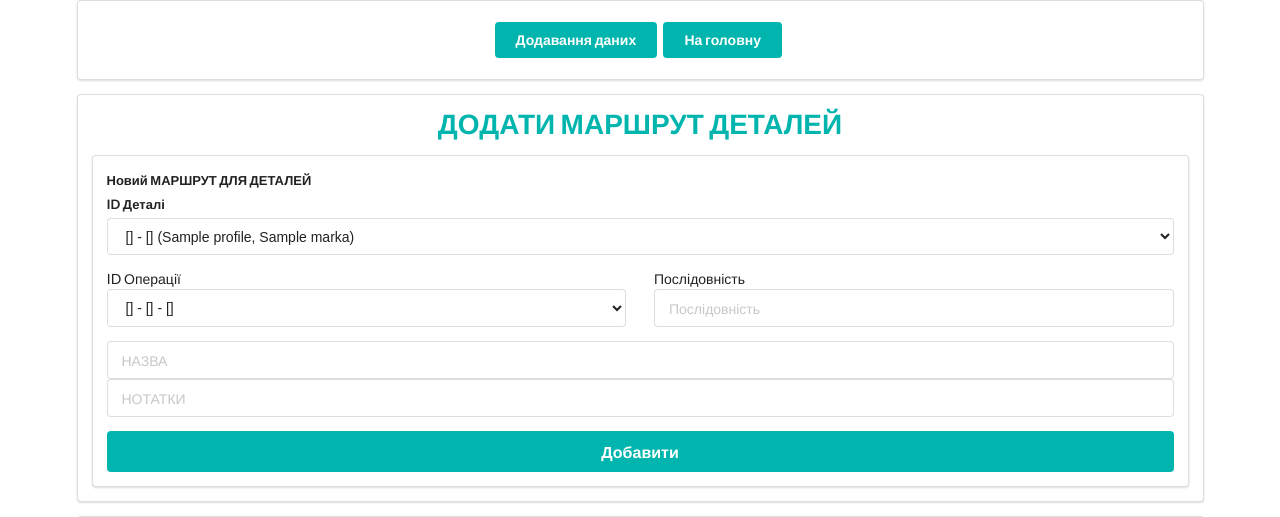
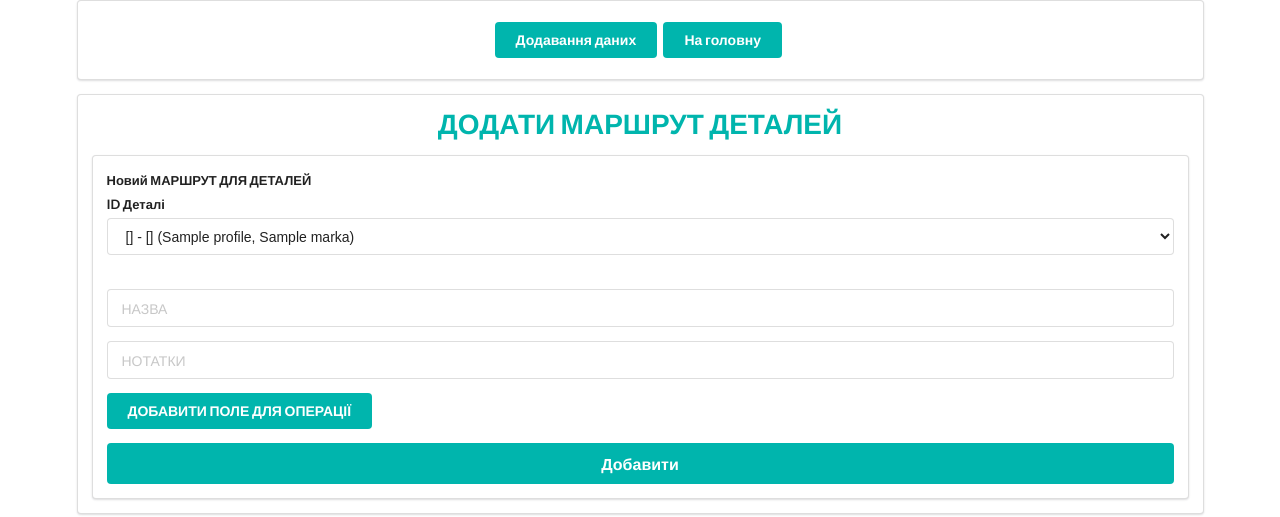
Before and after one commit to byigorduvanov/python_sobivartist, a FastAPI app: template templates/detail_m_k/detail_m_k.html in a window 1280 px wide. Shown: the top 517 px of the page. Run offline with FastAPI, Linux system fonts and the light colour scheme; the template is opened without the code that fills it: most values are stand-ins (such as "Sample title", 1, 10 or a date in 2020); parts of the project's set-up code (start-up, migrations or seed data) failed here and were passed over.

Commit message:
мульти форма стилізація

```diff
--- a/templates/detail_m_k/detail_m_k.html
+++ b/templates/detail_m_k/detail_m_k.html
@@ -26,32 +26,23 @@
                             {% endfor %}
                         </select>
                     </div>
-                       <div class="field">
-                        <div class="ui two column grid">
-                            <div class="column">
-                                <label>ID Операції</label>
-                                <select name="detail_operations_id">
-                                    {% for detail_operation in detail_operations %}
-                                    <option value="{{ detail_operation.id }}">{{ detail_operation.detail.coding }} - {{ detail_operation.detail.name }} - {{ detail_operation.operations.name }}</option>
-                                    {% endfor %}
-                                </select>
-                            </div>
-                            <div class="column">
-                                <label>Послідовність</label>
-                                <div class="ui input">
-                                    <input type="number" name="seqence" placeholder="Послідовність">
-                                </div>
-                            </div>
-                        </div>
+
+                <div id="new-fields"></div>
+                <br>
+                <div class="field">
+                    <div class="ui input">
+                        <input type="text" name="name" placeholder="НАЗВА">
                     </div>
-
-                <div class="ui input">
-                    <input type="text" name="name" placeholder="НАЗВА">
                 </div>
-                <div class="ui input">
-                    <input type="text" name="notes" placeholder="НОТАТКИ">
+                 <div class="field">
+                    <div class="ui input">
+                        <input type="text" name="notes" placeholder="НОТАТКИ">
+                    </div>
+                 </div>
                 </div>
-                </div>
+             <div class="field">
+                <button type="button" class="add-field ui teal button">ДОБАВИТИ ПОЛЕ ДЛЯ ОПЕРАЦІЇ</button>
+             </div>
                 <button class="ui fluid large teal submit button" type="submit">Добавити</button>
             </div>
         </form>
@@ -75,7 +66,7 @@
                 <tr>
                     <td>{{ detail_m_k.id }}</td>
                     <td>{{ detail_m_k.detail.coding }} - {{ detail_m_k.detail.name }}</td>
-                    <td>{{ detail_m_k.detail_operations.operations.coding }} - {{ detail_m_k.detail_operations.operations.name }} - {{ detail_m_k.detail_operations.detail.coding }}</td>
+                    <td>{{ detail_m_k.detail_operations.detail.coding }} - {{ detail_m_k.detail_operations.operations.name }} - {{ detail_m_k.detail_operations.operations.coding }}</td>
                     <td>{{ detail_m_k.seqence }}</td>
                     <td>{{ detail_m_k.name }}</td>
                     <td>{{ detail_m_k.notes }}</td>
@@ -90,6 +81,47 @@
     </div>
 </div>
 <script>
+const addButton = document.querySelector('.add-field');
+    let fieldIndex = 1;
+
+    addButton.addEventListener('click', function() {
+        const detailId = document.querySelector('select[name="detail_id"]').value;
+
+        // create new fields
+        const newFieldHtml = `
+            <div class="field">
+                <div class="ui two column grid">
+                    <div class="column">
+                        <label>ID Операції</label>
+                        <select name="detail_operations_id_${fieldIndex}">
+                            {% for detail_operation in detail_operations %}
+                            <option value="{{ detail_operation.id }}">{{ detail_operation.detail.coding }} - {{ detail_operation.detail.name }} - {{ detail_operation.operations.name }}</option>
+                            {% endfor %}
+                        </select>
+                    </div>
+                    <div class="column">
+                        <label>Послідовність</label>
+                        <div class="ui input">
+                            <input type="number" name="seqence_${fieldIndex}" placeholder="Послідовність">
+                        </div>
+                    </div>
+                </div>
+                <input type="hidden" name="detail_id_${fieldIndex}" value="${detailId}">
+                            <div>
+                <button class="ui red button delete-field" type="button">Видалити</button>
+            </div>
+            </div>
+        `;
+
+        document.getElementById('new-fields').insertAdjacentHTML('beforeend', newFieldHtml);
+        fieldIndex += 1;
+    });
+document.addEventListener('click', function(event) {
+    if (event.target && event.target.classList.contains('delete-field')) {
+        event.target.parentElement.parentElement.remove();
+    }
+});
+
 document.getElementById('add-detail_m_k-form').addEventListener('submit', async function (event) {
     event.preventDefault();
     const form = event.target;
```
Also changed, not shown: routers/add_all/detail_m_k_router.py (+18 -4 lines), database/DB/DB.db.
